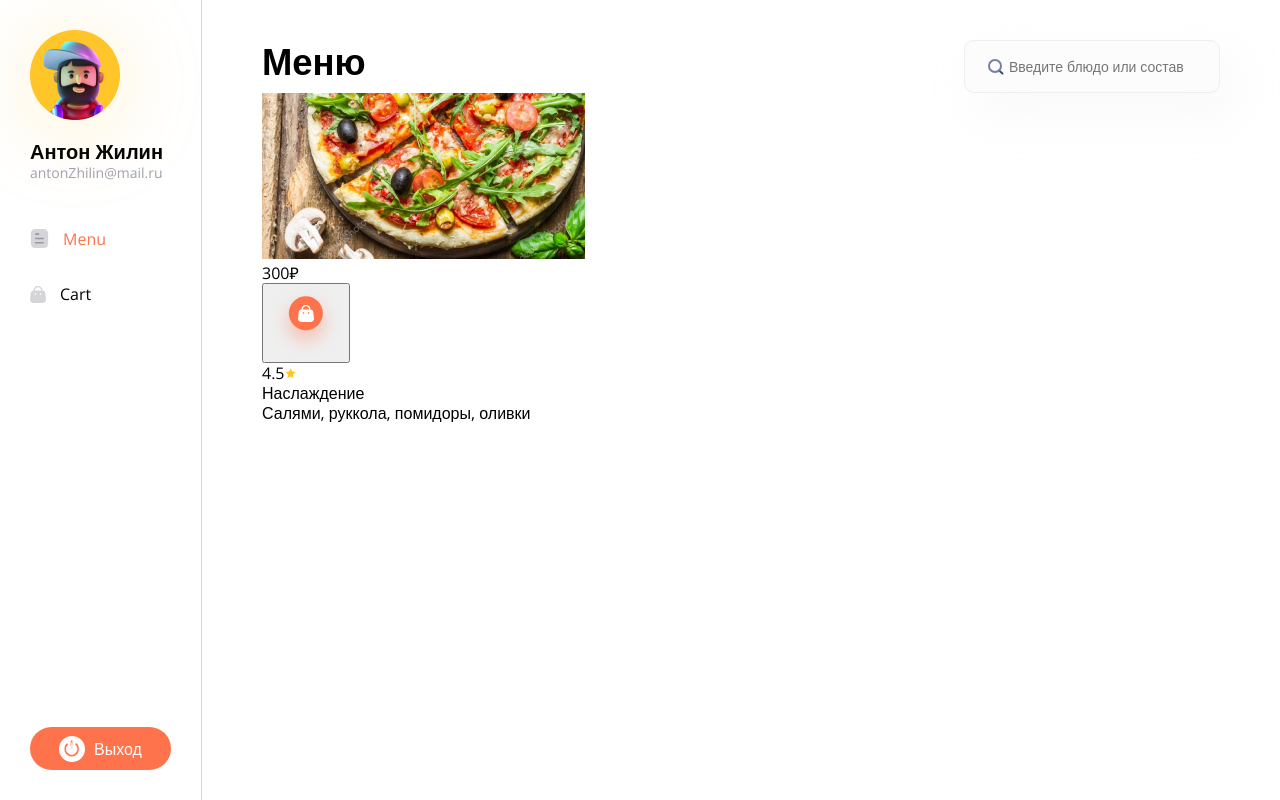
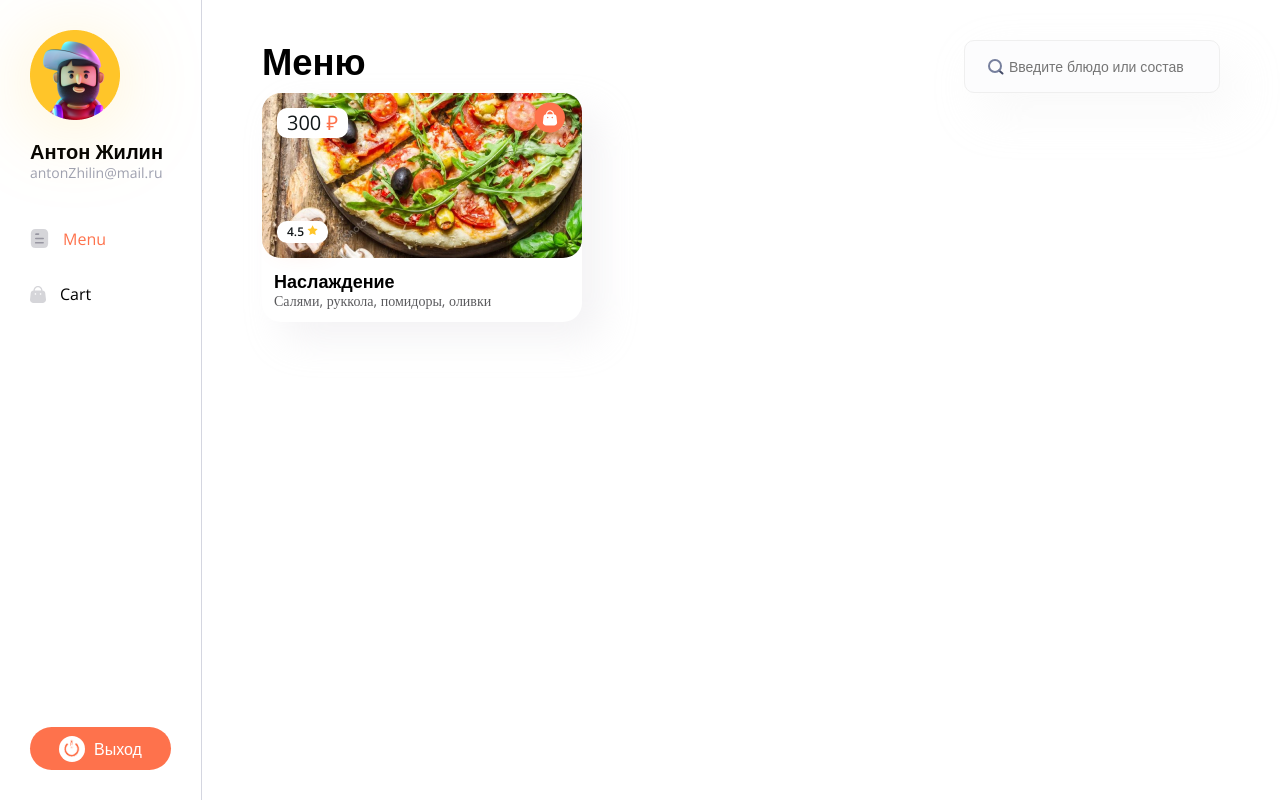
Before and after one commit to ministrov/pizza-app-typscript, a React (Vite) app: page / in a window 1280 px wide. Built offline with nearby package versions, Linux system fonts and the light colour scheme.

Commit message:
feat: end up operating on creating product card and dynamic routing

```diff
--- a/src/components/ProductCard/ProductCard.module.css
+++ b/src/components/ProductCard/ProductCard.module.css
@@ -1,3 +1,84 @@
+.card {
+  width: 320px;
+  border-radius: 19px;
+  background: var(--white-color);
+  box-shadow: 19px 18.21429px 36.42857px 0px rgba(211, 209, 216, 0.25);
+}
+
 .header {
   position: relative;
+  min-height: 165px;
+  border-radius: 19px;
 }
+
+.footer {
+  padding: 12px;
+}
+
+.title {
+  font-size: 18px;
+  font-style: normal;
+  font-weight: 600;
+  line-height: 22px;
+  color: var(--text-color);
+}
+
+.description {
+  font-family: Open Sans;
+  font-size: 14px;
+  line-height: 18px;
+  color: var(--text-secondary-color);
+}
+
+.link {
+  text-decoration: none;
+}
+
+.price {
+  position: absolute;
+  top: 15px;
+  left: 15px;
+  padding: 3px 10px;
+  color: #111719;
+  font-size: 20px;
+  line-height: 24px;
+  background-color: var(--white-color);
+  border-radius: 10px;
+}
+
+.currency {
+  color: var(--primary-color);
+}
+
+.add-to-card {
+  position: absolute;
+  top: 0;
+  right: 0;
+  display: flex;
+  align-items: center;
+  justify-content: center;
+  width: 64px;
+  height: 64px;
+  border: none;
+  background: none;
+  cursor: pointer;
+}
+
+.add-to-card img {
+  width: 64px;
+  height: 64px;
+}
+
+.rating {
+  position: absolute;
+  bottom: 15px;
+  left: 15px;
+  padding: 3px 10px;
+  font-size: 12px;
+  font-weight: 600;
+  line-height: 16px;
+  color: #111719;
+  background-color: var(--white-color);
+  border-radius: 10px;
+  box-shadow: 0px 6.07143px 24.28572px 0px rgba(254, 114, 76, 0.20);
+}
--- a/src/components/ProductCard/ProductCard.tsx
+++ b/src/components/ProductCard/ProductCard.tsx
@@ -1,20 +1,22 @@
 import { ProductCardProps } from './ProductCard.props';
 import styles from './ProductCard.module.css';
+import { Link } from 'react-router-dom';
 
 function ProductCard(props: ProductCardProps) {
   return (
+
+    <Link to={`/product/${props.id}`} className={styles['link']}>
       <div className={styles['card']}>
-      <div className={styles['header']}>
-        <img src={props.image} alt="" />
+        <div className={styles['header']} style={{ backgroundImage: `url('${props.image}')` }}>
           <div className={styles['price']}>
-          {props.price}
+            {props.price}&nbsp;
             <span className={styles['currency']}>₽</span>
           </div>
           <button className={styles['add-to-card']}>
             <img src="/cart-button-icon.svg" alt="Cart button icon" />
           </button>
           <div className={styles['rating']}>
-          {props.rating}
+            {props.rating}&nbsp;
             <img src="/star.svg" alt="Rating icon" />
           </div>
         </div>
@@ -23,6 +25,7 @@
           <div className={styles['description']}>{props.description}</div>
         </div>
       </div>
+    </Link>
   );
 }
 
--- a/src/main.tsx
+++ b/src/main.tsx
@@ -4,6 +4,7 @@
 import Layout from './layout/Menu/Layout.tsx';
 import Menu from './pages/Menu/Menu.tsx';
 import Cart from './pages/Cart/Cart.tsx';
+import Product from './pages/Product/Product.tsx';
 import Error from './pages/Error/Error.tsx';
 import './index.css';
 
@@ -19,6 +20,10 @@
       {
         path: '/cart',
         element: <Cart />
+      },
+      {
+        path: '/product/:id',
+        element: <Product />
       }
     ]
   },
--- /dev/null
+++ b/src/pages/Product/Product.tsx
@@ -0,0 +1,12 @@
+import { useParams } from 'react-router-dom';
+
+function Product() {
+
+  const { id } = useParams();
+
+  return (
+    <div>Product - {id}</div>
+  );
+}
+
+export default Product;
```
Lines whose indentation alone changed are shown as unchanged.
